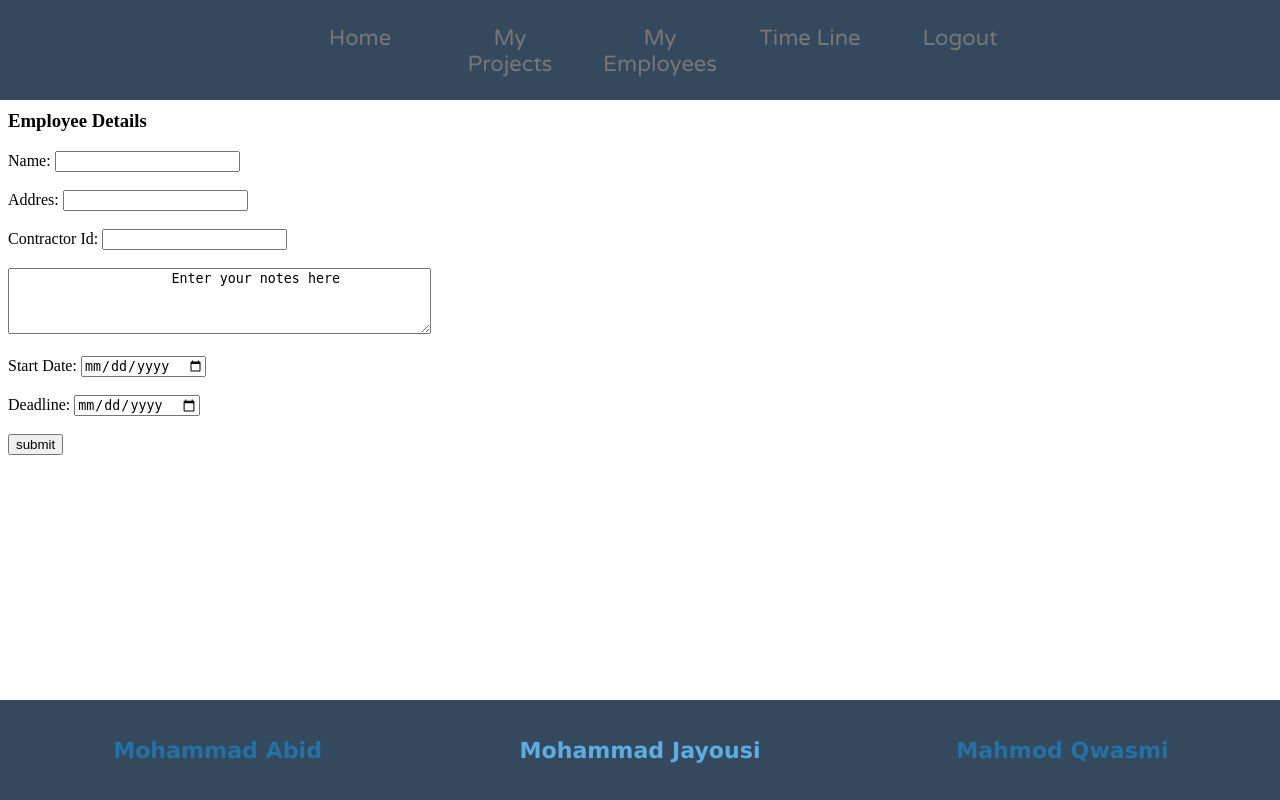
After one commit to Jayousim/Contractors-Web-App, a Flask app: template templates/new_project.html in a window 1280 px wide. The commit adds this page. Run offline with Flask 2, Linux system fonts and the light colour scheme; the template is opened without the code that fills it, so the values that code supplies are empty.

Commit message:
add project works

```diff
--- a/server.py
+++ b/server.py
@@ -8,7 +8,6 @@ RESPONSE_OK = 200
 RESPONSE_CREATED = 201
 RESPONSE_DELETED = 204
 RESPONSE_SERVER_ERROR = 500
-
 
 app = Flask(__name__, static_url_path='',
               static_folder='static',
@@ -24,20 +23,43 @@ def home():
 
 @app.route('/employees', methods = ['POST'])
 def add_employees_form():
-    id = request.form['employee_id']
+    e_id = request.form['employee_id']
     name = request.form['employee_name']
     phone = request.form['employee_phone']
     position = request.form['employee_position']
     try:
-        employee_api.add_new_employee(id, name, phone, position)
+        employee_api.add_new_employee(e_id, name, phone, position)
         payload = {"text": f"{name} added"}
         response = Response(json.dumps(payload))
     except:
         response = Response(json.dumps({"error": "employee add failed --##add details##--"}), RESPONSE_SERVER_ERROR)
     return response
 
-@app.route('/projects', methods = ['GET'])
-def add_employees_form():
+
+
+@app.route('/projects', methods = ['POST'])
+def add_project_form():
+    name = request.form['project_name']
+    # address = request.form['project_address']
+    # constractor_id = request.form['constractor_id']
+    # project_notes = request.form['project_notes']
+    # start_date = request.form['project_notes']
+    params = request.form.to_dict()
+    try:
+        projects_api.add_new_project(*params.values())
+        payload = {"text": f"{name} project added"}
+        response = Response(json.dumps(payload))
+    except Exception as ex:
+        print(ex)
+        response = Response(json.dumps({"error": "employee add failed --##add details##--"}), RESPONSE_SERVER_ERROR)
+    return response
+
+
+@app.route('/projects/add', methods = ['GET'])
+def add_projects():
+    return render_template('new_project.html')
+
+
 
 @app.route('/employees/add', methods = ['GET'])
 def render_add_employees():
--- a/templates/index.html
+++ b/templates/index.html
@@ -9,6 +9,9 @@
 <body>
     {% include 'header.html' %}
     <section id="main_section">
+    <article>
+        <a href = "/projects/add"> Add Project </a>
+    </article>
     <article>
         <a href = "/employees/add"> Add Employee </a>
     </article>
--- /dev/null
+++ b/templates/new_project.html
@@ -0,0 +1,41 @@
+<!DOCTYPE html>
+<html lang="en">
+<head>
+    <meta charset="UTF-8">
+    <meta name="viewport" content="width=device-width, initial-scale=1.0">
+    <title> Add New Project Details </title>
+    <link rel="stylesheet" type="text/css" href="/css/my_projects.css" />
+    <link rel="stylesheet" type="text/css" href="/css/table_style.css" />
+</head>
+<body>
+    {% include 'header.html' %}
+    <section id="main_section">
+        <div>
+            <h3> Employee Details </h3>
+            <form action="/projects" method="POST" >
+                <label> Name: </label>
+                <input type="text" id="project_name" name="project_name"><br><br>
+
+                <label> Addres: </label>
+                <input type="text" id="project_address" name="project_address"><br><br>
+
+                <label> Contractor Id: </label>
+                <input type="tel" id="constractor_id" name="constractor_id"><br><br>
+
+                <textarea id="project_notes" name="project_notes" rows="4" cols="50">
+                    Enter your notes here
+                </textarea><br><br>
+
+                <label> Start Date: </label>
+                <input type="date" id="start_date" name="start_date"><br><br>
+                <label> Deadline: </label>
+                <input type="date" id="deadline" name="deadline"><br><br>
+
+                <input type="submit" value="submit" />
+
+            </form>
+        </div>
+    </section>
+    {% include 'footer.html' %}
+</body>
+</html>
```
